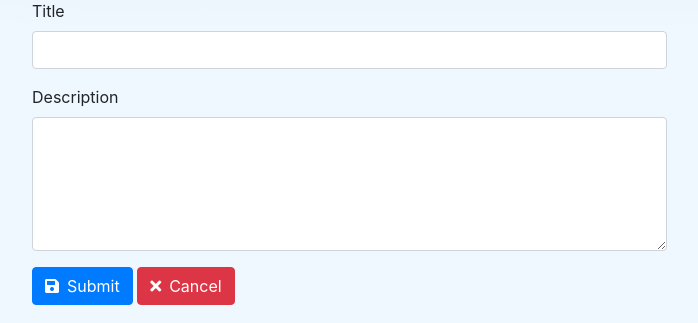
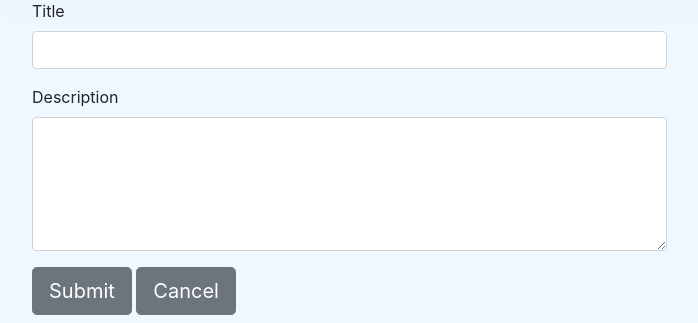
Before and after one commit to Chaithra-J/Item-catalogs, a Flask app: page /catalog/category/1/item/new/ in a window 1280 px wide. Shown: the part 477-800 px from the top of the page, without its empty margins (53-751 px from the left). Run offline with Flask 2, Linux system fonts and the light colour scheme; the visitor is signed in with stand-in values (Sample User, id 1); tables that the repository leaves empty hold one stand-in row (values such as "Sample post"); some libraries are stand-ins or nearby versions.

Commit message:
Update new-item-2.html

```diff
--- a/templates/new-item-2.html
+++ b/templates/new-item-2.html
@@ -17,8 +17,8 @@
                       <textarea name="description" class="form-control" id="exampleFormControlTextarea1" rows="5" required></textarea>
                     </div>
 
-                    <button type="submit" class="btn btn-primary"><i class="fas fa-save text-and-icon"></i>Submit</button>
-                    <a href="{{ url_for('show_items_in_category', category_id=category.id) }}"><button type="button" class="btn btn-danger"><i class="fas fa-times text-and-icon"></i>Cancel</button></a>
+                    <button type="submit" class="btn btn-secondary btn-lg">Submit</button>
+                    <a href="{{ url_for('show_items_in_category', category_id=category.id) }}"><button type="button" class="btn btn-secondary btn-lg">Cancel</button></a>
                   </form>
 
             </div>
```
